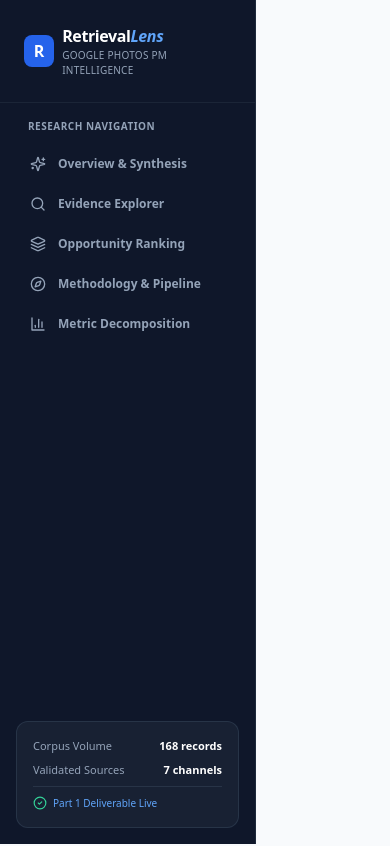
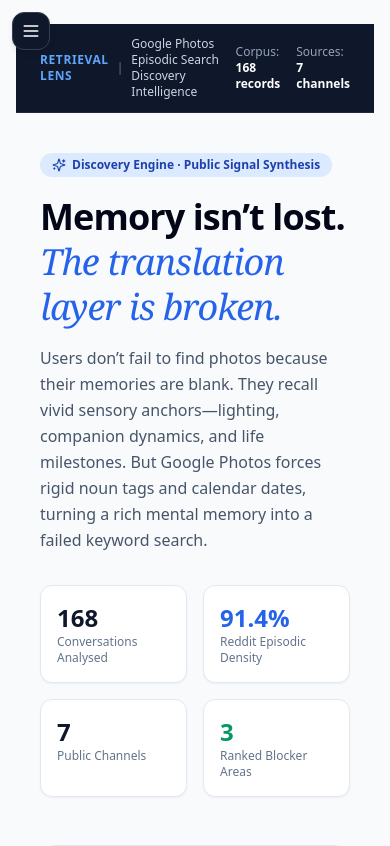
Before and after one commit to yukti1010/google-photos-discovery-engine, a Next.js app: page / in a window 390 px wide. Shown: the top 846 px of the page. Built offline with nearby package versions, Linux system fonts and the light colour scheme.

Commit message:
Update Sidebar.tsx

```diff
--- a/src/components/Sidebar.tsx
+++ b/src/components/Sidebar.tsx
@@ -1,12 +1,23 @@
 "use client";
 
+import { useState } from "react";
 import Link from "next/link";
 import { usePathname } from "next/navigation";
-import { Sparkles, BarChart3, Search, Layers, CheckCircle2, Compass } from "lucide-react";
+import {
+  Sparkles,
+  BarChart3,
+  Search,
+  Layers,
+  Compass,
+  CheckCircle2,
+  Menu,
+  X,
+} from "lucide-react";
 import corpusData from "@/data/corpus.json";
 
 export default function Sidebar() {
   const pathname = usePathname();
+  const [isOpen, setIsOpen] = useState(false);
 
   const navItems = [
     { name: "Overview & Synthesis", href: "/dataset#overview", icon: Sparkles },
@@ -19,7 +30,30 @@ export default function Sidebar() {
   const uniqueSources = Array.from(new Set(corpusData.map((i: any) => i.source)));
 
   return (
-    <aside className="w-64 bg-slate-900 text-white border-r border-slate-800 flex flex-col justify-between h-screen sticky top-0 shrink-0">
+    <>
+      {/* Mobile Floating Menu Button */}
+      <button
+        onClick={() => setIsOpen(!isOpen)}
+        aria-label="Toggle navigation"
+        className="lg:hidden fixed top-3 left-3 z-50 p-2 rounded-xl bg-slate-900 text-white border border-slate-700 shadow-md hover:bg-slate-800 transition-colors"
+      >
+        {isOpen ? <X className="w-5 h-5" /> : <Menu className="w-5 h-5" />}
+      </button>
+
+      {/* Mobile Backdrop (closes sidebar on tap outside) */}
+      {isOpen && (
+        <div
+          onClick={() => setIsOpen(false)}
+          className="lg:hidden fixed inset-0 z-40 bg-black/60 backdrop-blur-sm transition-opacity"
+        />
+      )}
+
+      {/* Sidebar Drawer */}
+      <aside
+        className={`fixed lg:sticky top-0 left-0 z-40 w-64 bg-slate-900 text-white border-r border-slate-800 flex flex-col justify-between h-screen shrink-0 transition-transform duration-300 ease-in-out ${
+          isOpen ? "translate-x-0" : "-translate-x-full lg:translate-x-0"
+        }`}
+      >
         <div>
           {/* Brand Header */}
           <div className="p-6 border-b border-slate-800/80">
@@ -46,9 +80,12 @@ export default function Sidebar() {
             {navItems.map((item) => {
               const Icon = item.icon;
               const isActive = pathname === item.href;
+
               return (
                 <Link
+                  key={item.name}
                   href={item.href}
+                  onClick={() => setIsOpen(false)}
                   className={`flex items-center gap-3 px-3.5 py-2.5 rounded-xl text-xs font-semibold transition-all ${
                     isActive
                       ? "text-blue-400 bg-blue-500/10"
@@ -56,14 +93,14 @@ export default function Sidebar() {
                   }`}
                 >
                   <Icon className={`w-4 h-4 ${isActive ? "text-blue-400" : "text-slate-400"}`} />
-                {item.name}
+                  <span>{item.name}</span>
                 </Link>
               );
             })}
           </div>
         </div>
 
-      {/* Dataset Footnote Card */}
+        {/* Dataset Live Footnote */}
         <div className="p-4 m-4 rounded-xl bg-slate-800/60 border border-slate-700/60 text-xs space-y-2">
           <div className="flex items-center justify-between text-slate-400 text-[11px] font-medium">
             <span>Corpus Volume</span>
@@ -79,5 +116,6 @@ export default function Sidebar() {
           </div>
         </div>
       </aside>
+    </>
   );
 }
```
Lines whose indentation alone changed are shown as unchanged.
